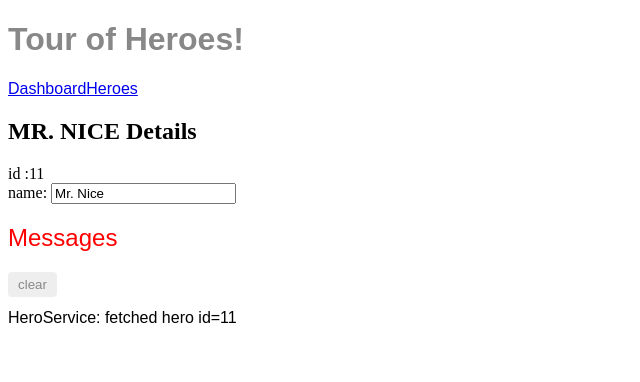
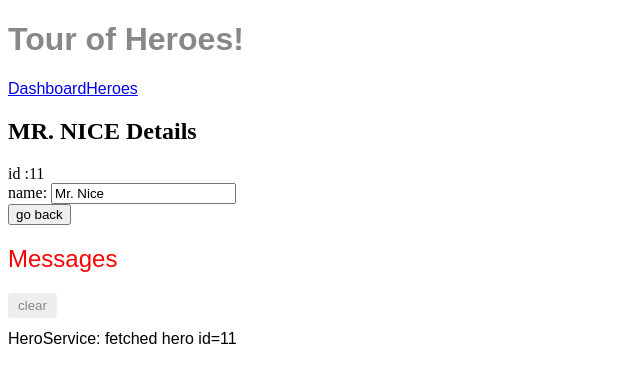
Before and after one commit to akasaki92/angular-tour-of-heroes, an Angular app: page /detail/11 in a window 1280 px wide. Shown: the top 382 px of the page, without its empty margins (0-640 px from the left). Built offline with nearby package versions, Linux system fonts and the light colour scheme.

Commit message:
added back button at hero-detail.component.html

```diff
--- a/src/app/hero-detail/hero-detail.component.html
+++ b/src/app/hero-detail/hero-detail.component.html
@@ -7,5 +7,5 @@
       <input [(ngModel)]="hero.name" placeholder="name">
     </label>
   </div>
-
+  <button (click)="goBack()">go back</button>
 </div>
```
